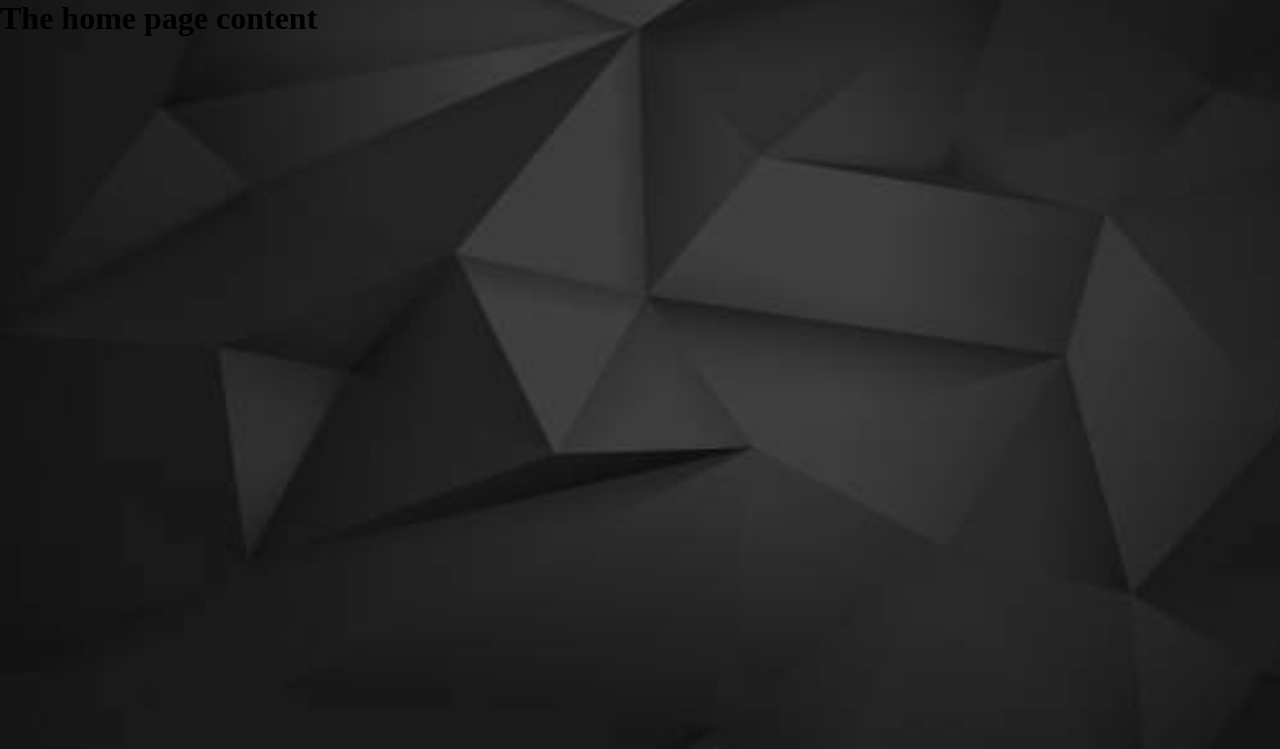
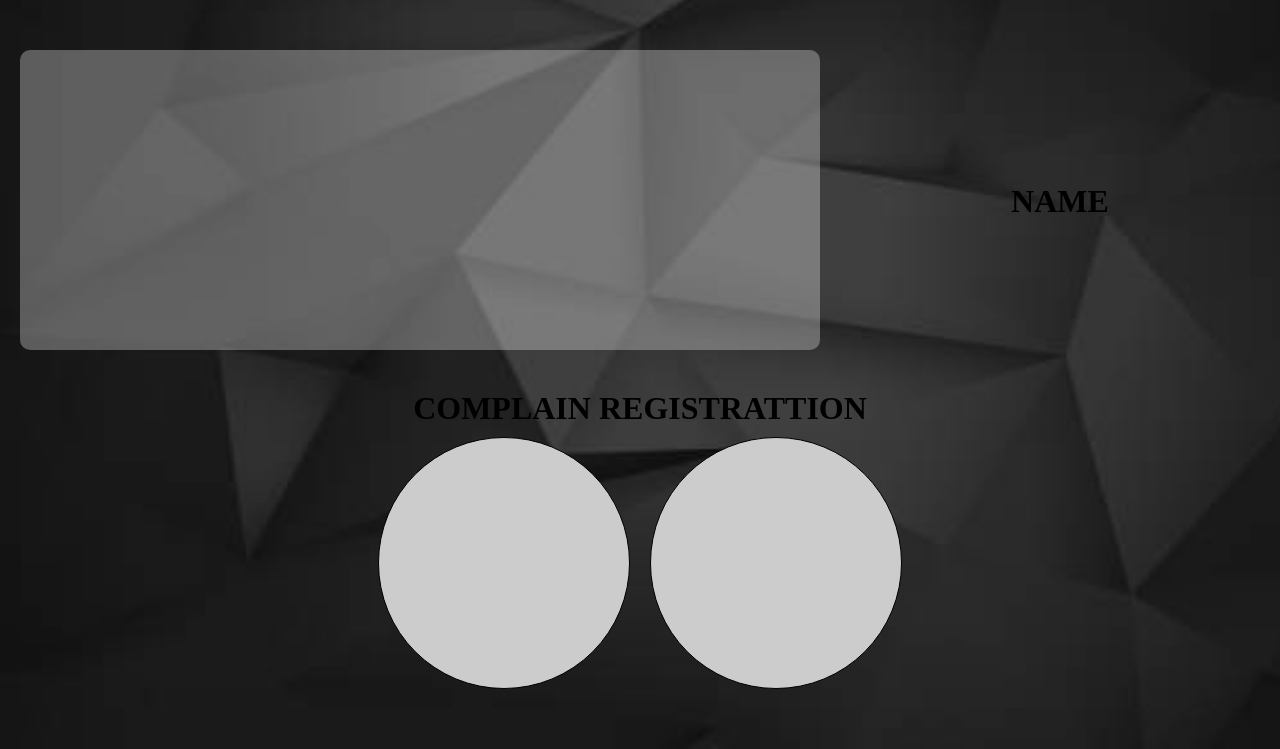
Before and after one commit to nearlynithin/htf, a Flask app: page / in a window 1280 px wide. Shown: the part 51-800 px from the top of the page. Run offline with Flask 3, Linux system fonts and the light colour scheme; a user stored in the database is signed in; some libraries are stand-ins or nearby versions.

Commit message:
user-interface

```diff
--- a/website/static/styles.css
+++ b/website/static/styles.css
@@ -288,7 +288,7 @@ body{
   html,
   body{
   width:100%;
-  overflow:hidden;
+  overflow-x: hidden;
   }
 
   .login-box{
@@ -345,21 +345,70 @@ body{
           width:450px;
       }
 }
+
 .container {
+  margin-top: 40px;
+  display: flex;
+  flex-wrap: wrap-reverse;
+  justify-content:space-around;
+}
+
+.box-1 {
+  width: 800px;
+  height: 300px;
+  background-color: rgb(255, 255,255,0.3);
+  border-radius: 10px;
+  margin: 10px;
+}
+.box-2 {
+  width: 400px;
+  height: 300px;
+  border-radius: 10px;
+  margin: 10px;
+  display: flex;
+  flex-direction: column; /* Display flex items vertically */
+  justify-content: center;
+  align-items: center;
+}
+
+.name {
+  margin-top: 3px; /* Adjust margin to create space between the icon and the name */
+}
+#heading-3{
+  text-align: center;
+  margin-top: 30px;
+}
+.container-1 {
   display: flex;
   flex-wrap: wrap;
+  justify-content: center;
 }
 
-.box {
-  width: 200px;
-  height: 200px;
+.box-3 {
+  width: 250px;
+  height: 250px;
   background-color: #ccc;
   border: 1px solid #000;
   margin: 10px;
+  border-radius: 50%;
 }
-
-@media (max-width: 600px) {
-  .box {
-    width: calc(50% - 20px); /* Adjust width for smaller screens */
-  }
+.box-4 {
+  width: 250px;
+  height: 250px;
+  background-color: #ccc;
+  border: 1px solid #000;
+  margin: 10px;
+  border-radius: 50%;
 }
+.btn {
+  background-color: transparent;
+  border-radius: 0;
+  border: none;
+  padding: 0;
+  cursor: pointer;
+}
+#icon-user-1{
+  position: relative;
+  bottom: 5%;
+  background-color: transparent;
+}
--- a/website/templates/home.html
+++ b/website/templates/home.html
@@ -3,5 +3,18 @@
 {% block title %}Home{% endblock %}
 
 {% block content %}
-<h1>The home page content</h1>
+<div class="container">
+    <div class="box-1"></div>
+    <div class="box-2">    <iconify-icon id="icon-user-1" icon="healthicons:ui-user-profile" style="color: white;" width="250" height="250">
+
+    </iconify-icon>
+    <h1 class="name">NAME</h1>
+</div>
+  </div>
+ <h1 id="heading-3">COMPLAIN REGISTRATTION</h1>
+ <div class="container-1">
+<button type="submit" class="btn"> <div class="box-3"></div></button>
+<button type="submit" class="btn"> <div class="box-4"></div></button>
+  </div>
+
 {% endblock %}
```
Also changed, not shown: website/templates/electricity.html (added, +7 -0 lines), instance/database.db, website/static/OIP (1).jpg (added).
